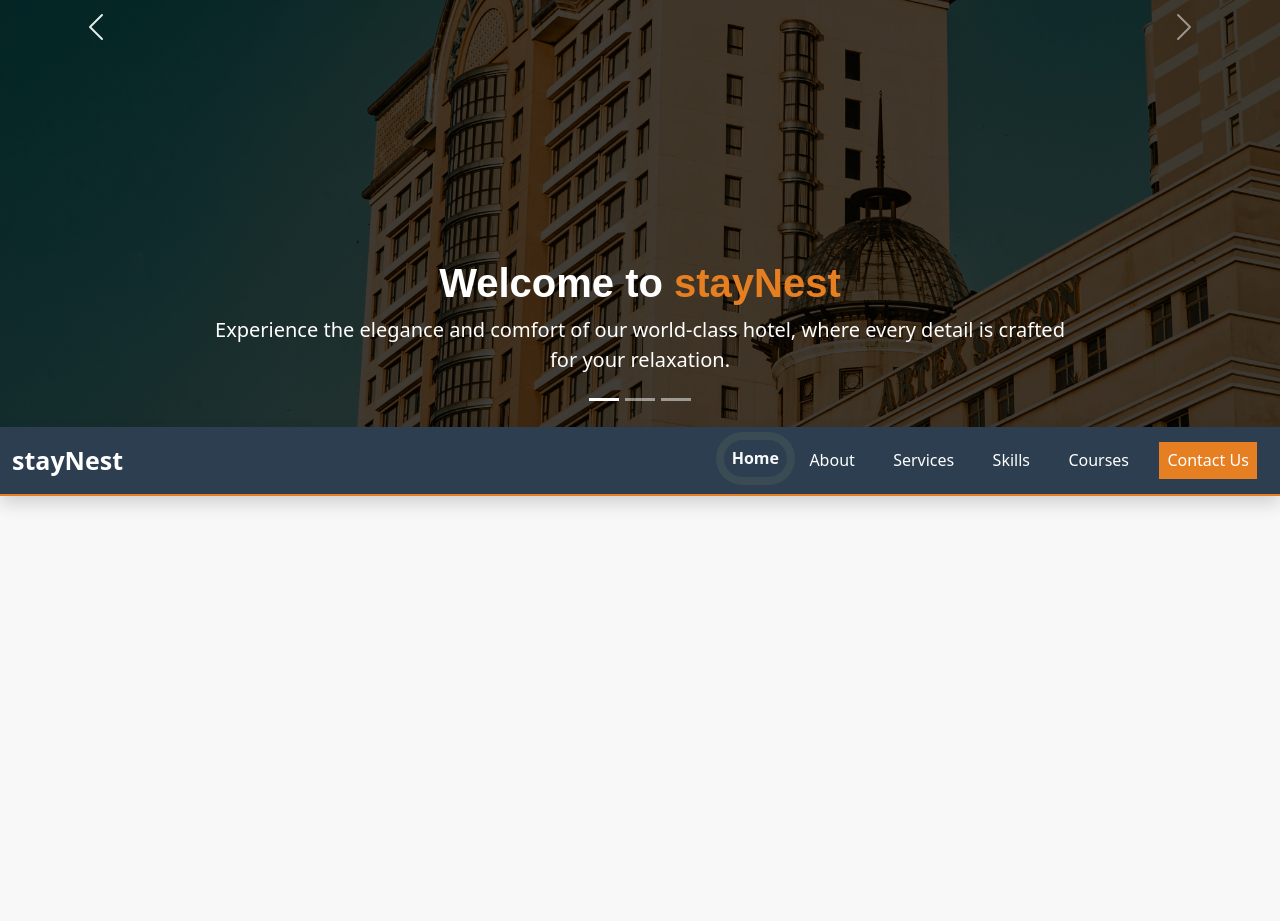
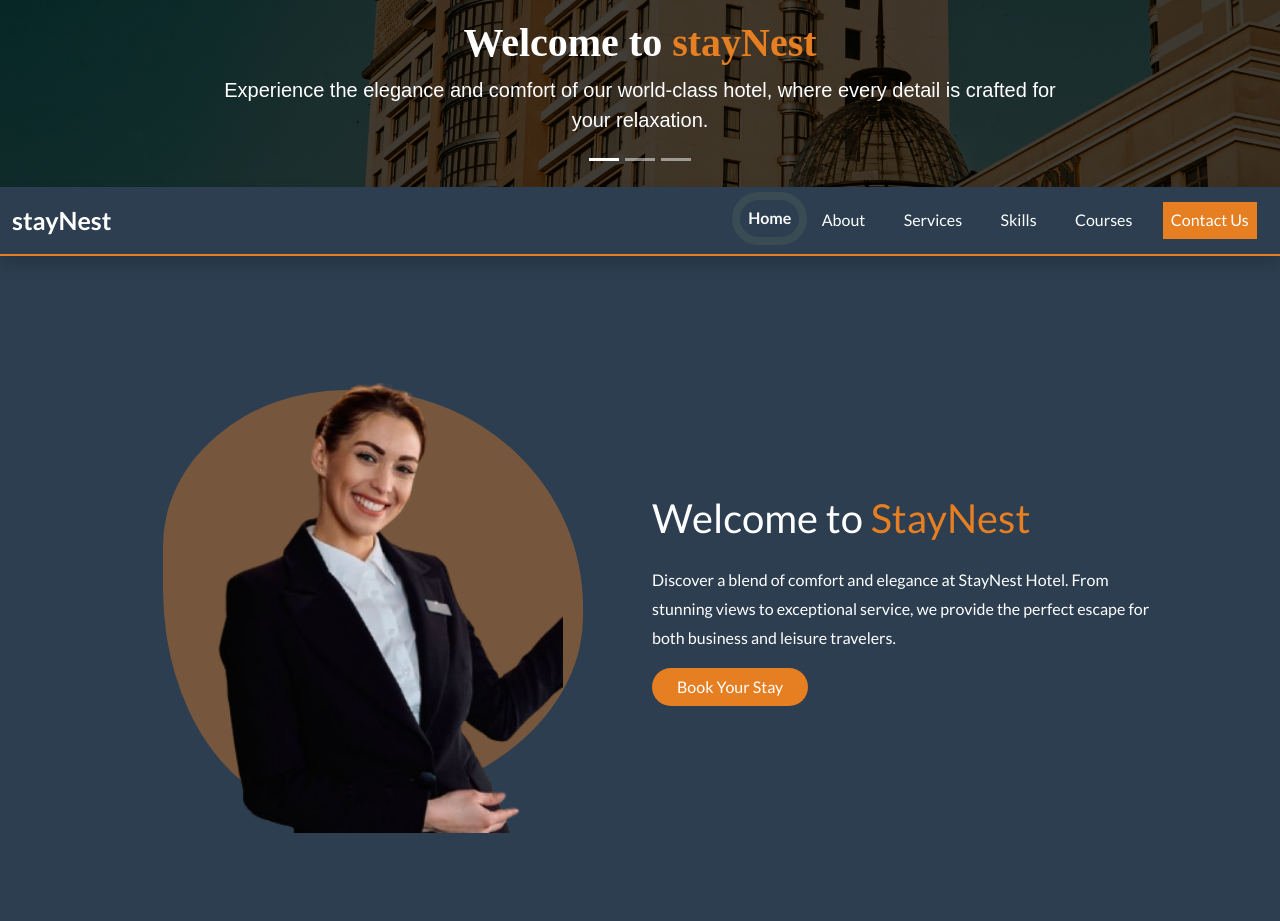
Before and after one commit to Mouhamed-Talibi/stayNest, a plain HTML site: page index.html in a window 1280 px wide. Shown: the part 373-1294 px from the top of the page. Before the commit the page ends 869 px from the top, so only its background shows below. Drawn offline with nearby package versions, Linux system fonts and the light colour scheme; a web font is replaced by a local one.

Commit message:
Adding hero section

```diff
--- a/css/master.css
+++ b/css/master.css
@@ -11,12 +11,27 @@
 
 /* body */
 body {
+    font-family: "Lato", sans-serif;
     margin: 0;
     padding: 0;
     width: 100%;
     background-color: var(--background-color);
     overflow-x: hidden;
     scroll-behavior: smooth;
+}
+
+/* main btn */
+.main-btn {
+    background-color: var(--secondary-color);
+    color: var(--white-color);
+}
+
+.main-btn:hover,
+.main-btn:focus {
+    background-color: var(--text-color);
+    color: var(--secondary-color);
+    border: 1px solid var(--secondary-color);
+    transition: all .5s ease;
 }
 
 /* loader */
@@ -84,11 +99,12 @@ body {
 
 /* slides */
 .carousel-item {
-    height: 100vh;
+    height: 70vh;
     overflow: hidden;
 }
 
 .carousel-item {
+    font-family: Arial, Helvetica, sans-serif;
     position: relative;
 }
 
@@ -110,7 +126,7 @@ body {
 }
 
 .carousel-caption h3 {
-    font-family: Arial, Helvetica, sans-serif;
+    font-family: 'Playfair Display', serif;
     font-size: 40px;
     font-weight: 800;
 }
@@ -122,7 +138,6 @@ body {
 @media (min-width: 567px) and (max-width: 768px) {
     .carousel-caption h3 {
         font-size: 20px;
-        font-family: Arial, Helvetica, sans-serif;
     }
 
     .carousel-caption p {
@@ -302,3 +317,99 @@ body {
     transform: scale(1.02);
     box-shadow: 0 4px 8px rgba(0, 0, 0, 0.1);
 }
+
+/* hero section */
+.hero {
+    background-color: var(--primary-color);
+    color: white;
+}
+
+.hero-text h1 span {
+    color: var(--secondary-color);
+}
+
+.hero-text p {
+    line-height: 1.8;
+}
+
+@media (min-width: 365px) and (max-width: 768px) {
+    .hero-text {
+        margin-top: 25px;
+    }
+}
+
+.hero-image {
+    position: relative;
+    display: flex;
+    justify-content: center;
+    align-items: center;
+    z-index: 1;
+    padding: 40px 0;
+}
+
+.hero-image::before {
+    content: "";
+    position: absolute;
+    top: 50%;
+    left: 50%;
+    transform: translate(-50%, -50%);
+    width: 420px;
+    height: 420px;
+    background-color: var(--secondary-color);
+    border-radius: 60% 40% 50% 70% / 60% 50% 40% 50%;
+    z-index: -1;
+    opacity: 0.4;
+    animation: blob-morph 8s ease-in-out infinite alternate;
+}
+
+.hero-img-fluid {
+    width: 380px;
+    max-width: 100%;
+    height: auto;
+    border-radius: 15px;
+    transition: transform 0.3s ease;
+    position: relative;
+}
+
+.hero-img-fluid:hover {
+    transform: translateY(-5px);
+}
+
+@keyframes blob-morph {
+    0% {
+        border-radius: 60% 40% 50% 70% / 60% 50% 40% 50%;
+    }
+    50% {
+        border-radius: 50% 60% 70% 40% / 40% 60% 50% 60%;
+    }
+    100% {
+        border-radius: 40% 60% 70% 50% / 50% 40% 60% 50%;
+    }
+}
+
+@media screen and (max-width: 768px) {
+    .hero-image::before {
+        width: 280px;
+        height: 280px;
+        border-radius: 60% 40% 40% 60% / 50% 50% 40% 50%;
+    }
+
+    .hero-image {
+        padding: 20px 0;
+    }
+
+    .hero-img-fluid {
+        width: 280px;
+    }
+}
+
+@media screen and (max-width: 576px) {
+    .hero-image::before {
+        width: 220px;
+        height: 220px;
+    }
+
+    .hero-img-fluid {
+        width: 240px;
+    }
+}
--- a/index.html
+++ b/index.html
@@ -16,7 +16,7 @@
     <!-- google fonts -->
     <link rel="preconnect" href="https://fonts.googleapis.com">
     <link rel="preconnect" href="https://fonts.gstatic.com" crossorigin>
-    <link href="https://fonts.googleapis.com/css2?family=Comic+Relief:wght@400;700&display=swap" rel="stylesheet">
+    <link href="https://fonts.googleapis.com/css2?family=Comic+Relief:wght@400;700&family=Lato:ital,wght@0,100;0,300;0,400;0,700;0,900;1,100;1,300;1,400;1,700;1,900&display=swap" rel="stylesheet">
     <!-- style link -->
     <link rel="stylesheet" href="css/master.css">
 </head>
@@ -134,8 +134,38 @@
                 </ul>
             </div>
         </div>
+
+        <!-- Hero Section -->
+        <div class="hero py-5 pb-5">
+            <div class="container-fluid mt-4">
+                <div class="row justify-content-center align-items-center">
+                    <!-- Hero Image -->
+                    <div class="col-lg-5 col-md-6">
+                        <div class="hero-image text-center">
+                            <img src="images/receptionist.png" alt="Luxury hotel receptionist" class="hero-img-fluid rounded">
+                        </div>
+                    </div>
+
+                    <!-- Hero Text -->
+                    <div class="col-lg-5 col-md-6">
+                        <div class="hero-text text-center text-md-start">
+                            <h1 class="mb-4">
+                                Welcome to <span>StayNest</span>
+                            </h1>
+                            <p class="">
+                                Discover a blend of comfort and elegance at StayNest Hotel. From stunning views to exceptional service, we provide the perfect escape for both business and leisure travelers.
+                            </p>
+                            <a href="#book" class="btn main-btn px-4 rounded-pill">
+                                Book Your Stay
+                            </a>
+                        </div>
+                    </div>
+                </div>
+            </div>
+        </div>
+
+
         <!-- stayNest content end here -->
-
     </div>
 
     <!-- bootstrap js -->
```
Also changed, not shown: images/receptionist.png (added).
